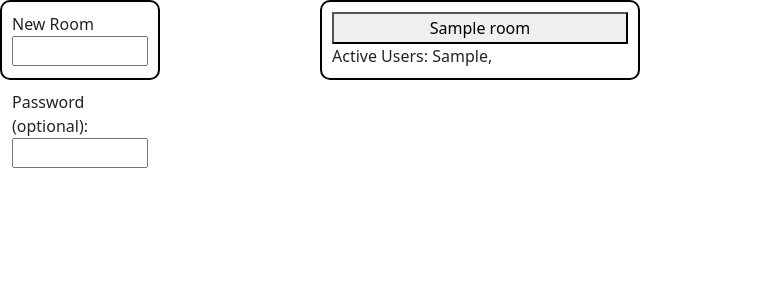
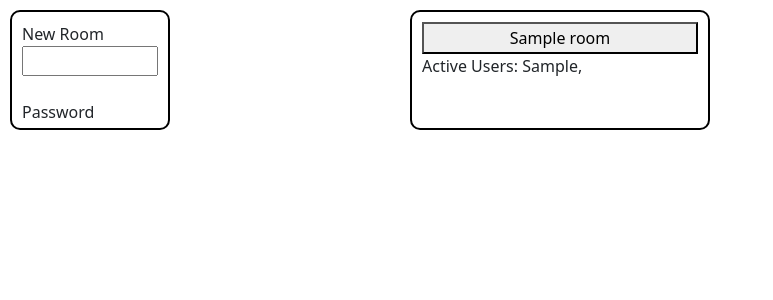
Before and after one commit to AbingtonHeightsSoftwareClub/website, a Python web app: template templates/chatroom/choose_chatroom.html in a window 1280 px wide. Shown: the part 56-356 px from the top of the page, without its empty margins (0-773 px from the left). Run offline with Jinja, Linux system fonts and the light colour scheme; the template is opened without the code that fills it: most values are stand-ins (such as "Sample title", 1, 10 or a date in 2020); some libraries are stand-ins or nearby versions.

Commit message:
fix room class overlapping on /choose_chatroom/choose page.

```diff
--- a/static/css/chatroom/choose.css
+++ b/static/css/chatroom/choose.css
@@ -2,8 +2,8 @@
     display: grid;
     grid-template-rows: minmax(0, 5rem);
     grid-auto-rows: 5rem;
-    grid-template-columns: repeat(auto-fit, minmax(5rem, 20rem))
-
+    grid-template-columns: repeat(auto-fit, minmax(5rem, 20rem));
+    gap: 5rem;
 }
 
 
@@ -14,7 +14,10 @@
     border-color: black;
     border-radius: 10px;
     border-width: 2px;
-    padding: 10px
+    overflow: auto;
+    margin: 10px;
+    padding: 10px;
+    min-height: 7.5rem;
 }
 
 .add{
```
